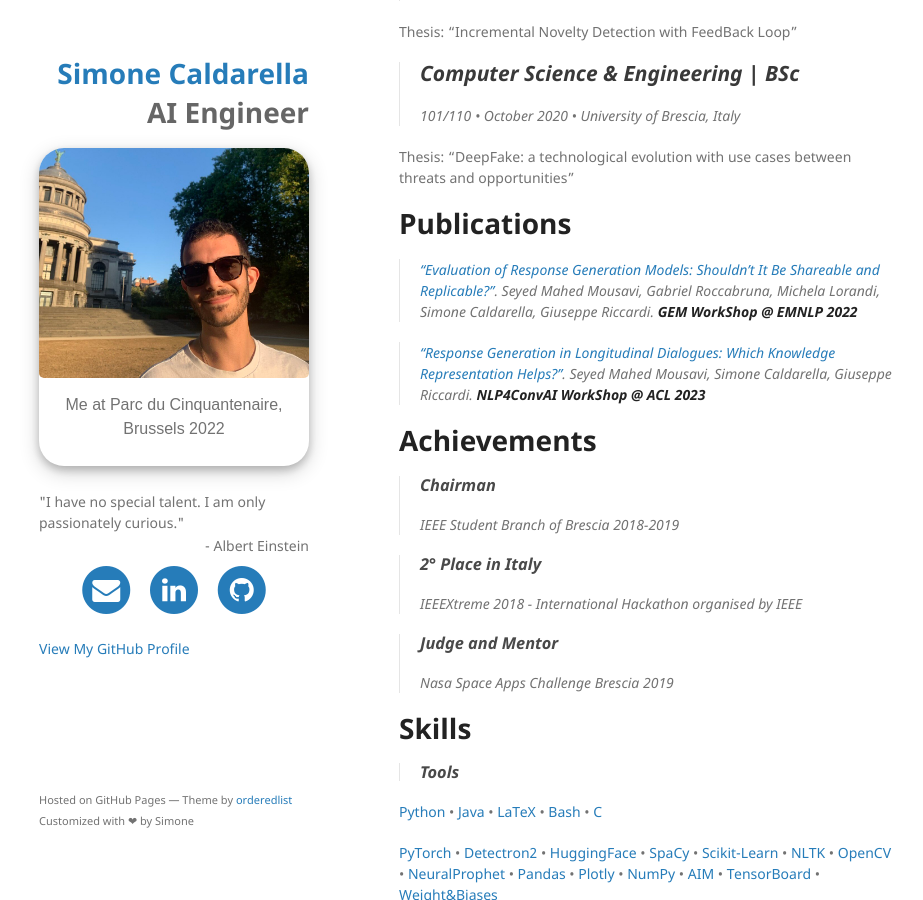
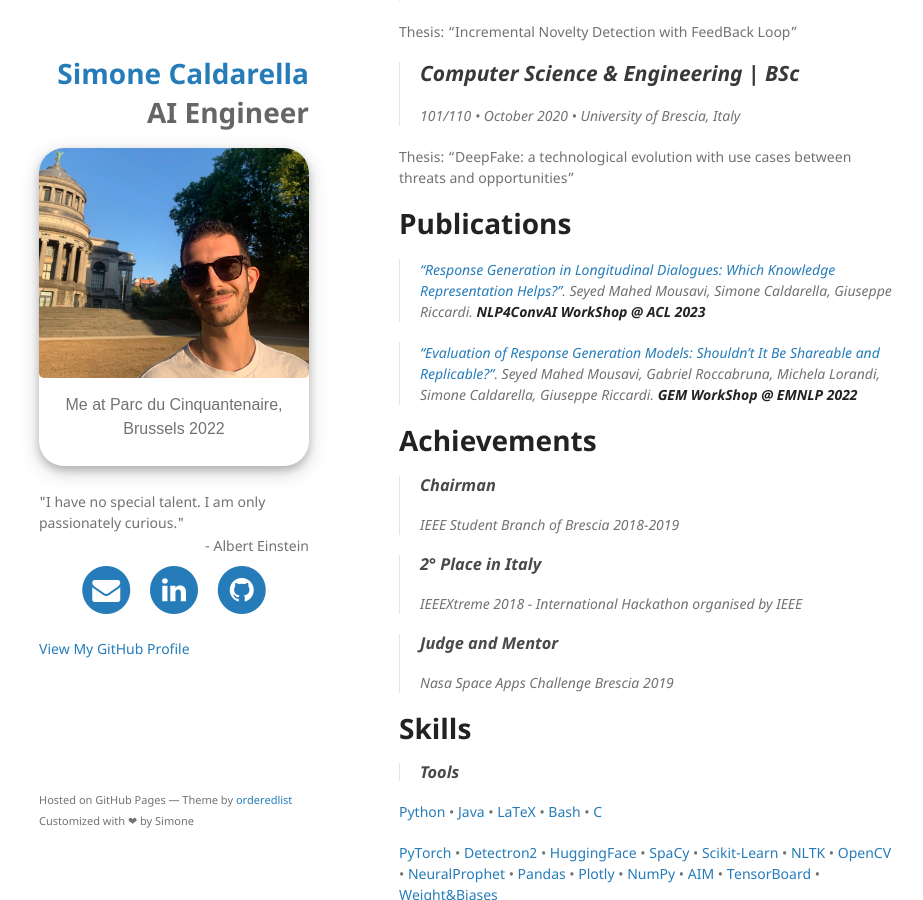
Before and after one commit to SimoneCaldarella/simonecaldarella.github.io, a Jekyll site: the page built from index.md, in a window 1280 px wide and 900 px high, scrolled down 1402 px. Shown: the whole window, without its empty margins (171-1094 px from the left). Built offline with Jekyll 4.4.1, drawn with Linux system fonts in a browser that asks for light colours; some web fonts are replaced; our own code applies the rules of GitHub Pages for plain Markdown files.

Commit message:
Changed order publications

```diff
--- a/index.md
+++ b/index.md
@@ -53,9 +53,10 @@ Thesis: "DeepFake: a technological evolution with use cases between threats and
 
 # Publications
 
-> ["Evaluation of Response Generation Models: Shouldn't It Be Shareable and Replicable?"](https://aclanthology.org/2022.gem-1.12.pdf). Seyed Mahed Mousavi, Gabriel Roccabruna, Michela Lorandi, Simone Caldarella, Giuseppe Riccardi. **GEM WorkShop @ EMNLP 2022**
 
 > ["Response Generation in Longitudinal Dialogues: Which Knowledge Representation Helps?"](https://aclanthology.org/2023.nlp4convai-1.1.pdf). Seyed Mahed Mousavi, Simone Caldarella, Giuseppe Riccardi. **NLP4ConvAI WorkShop @ ACL 2023**
+
+> ["Evaluation of Response Generation Models: Shouldn't It Be Shareable and Replicable?"](https://aclanthology.org/2022.gem-1.12.pdf). Seyed Mahed Mousavi, Gabriel Roccabruna, Michela Lorandi, Simone Caldarella, Giuseppe Riccardi. **GEM WorkShop @ EMNLP 2022**
 
 # Achievements
 
```
Also changed, not shown: assets/img/1_dtOSuCQuaJ62SsCtRH7Q3A.png (added).
